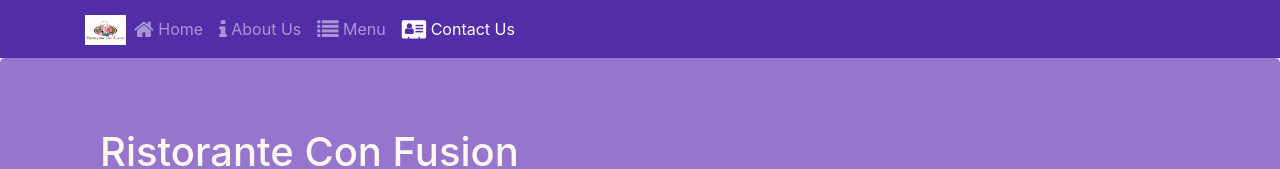
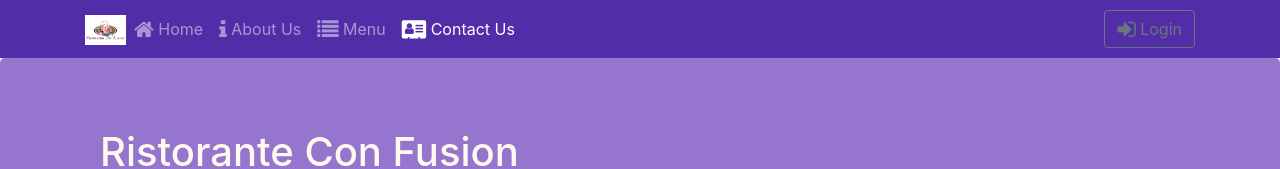
Before and after one commit to juandiegoespinosasantos/confusion, a React (Create React App) app: page /contactus in a window 1280 px wide. Shown: the top 169 px of the page. Built offline with nearby package versions, Linux system fonts and the light colour scheme.

Commit message:
Uncontrolled Form

```diff
--- a/src/components/HeaderComponent.js
+++ b/src/components/HeaderComponent.js
@@ -1,5 +1,5 @@
 import React from 'react';
-import { Navbar, NavbarBrand, Nav, NavbarToggler, Collapse, NavItem, Jumbotron } from 'reactstrap';
+import { Navbar, NavbarBrand, Nav, NavbarToggler, Collapse, NavItem, Jumbotron, Button, Modal, ModalHeader, ModalBody, Form, FormGroup, Label, Input } from 'reactstrap';
 import { NavLink } from 'react-router-dom';
 
 class Header extends React.Component {
@@ -8,9 +8,12 @@
         super(props);
 
         this.toggleNav = this.toggleNav.bind(this);
+        this.toggleModal = this.toggleModal.bind(this);
+        this.handleLogin = this.handleLogin.bind(this);
 
         this.state = {
-            isNavOpen: false
+            isNavOpen: false,
+            isModalOpen: false
         };
     }
 
@@ -18,6 +21,20 @@
         this.setState({
             isNavOpen: !this.state.isNavOpen
         });
+    }
+
+    toggleModal() {
+        this.setState({
+            isModalOpen: !this.state.isModalOpen
+        });
+    }
+
+    handleLogin(event) {
+        event.preventDefault();
+
+        this.toggleModal();
+
+        alert("Username: " + this.username.value + " Password:" + this.password.value + " Remember Me: " + this.rememberme.checked);
     }
 
     render() {
@@ -54,6 +71,14 @@
                                     </NavLink>
                                 </NavItem>
                             </Nav>
+
+                            <Nav className="ml-auto" navbar>
+                                <NavItem>
+                                    <Button outline onClick={this.toggleModal}>
+                                        <span className="fa fa-sign-in fa-lg"></span> Login
+                                    </Button>
+                                </NavItem>
+                            </Nav>
                         </Collapse>
                     </div>
                 </Navbar>
@@ -69,6 +94,32 @@
                         </div>
                     </div>
                 </Jumbotron>
+
+                <Modal isOpen={this.state.isModalOpen} toggle={this.toggleModal}>
+                    <ModalHeader>Login</ModalHeader>
+
+                    <ModalBody>
+                        <Form onSubmit={this.handleLogin}>
+                            <FormGroup>
+                                <Label htmlFor="username">Username</Label>
+                                <Input type="text" id="username" name="username" innerRef={(input) => this.username = input}></Input>
+                            </FormGroup>
+
+                            <FormGroup>
+                                <Label htmlFor="password">Password</Label>
+                                <Input type="password" id="password" name="password" innerRef={(input) => this.password = input}></Input>
+                            </FormGroup>
+
+                            <FormGroup check>
+                                <Label check>
+                                    <Input type="checkbox" name="rememberme" innerRef={(input) => this.rememberme = input} /> Remember Me
+                                </Label>
+                            </FormGroup>
+
+                            <Button type="submit" value="submit" color="primary">Login</Button>
+                        </Form>
+                    </ModalBody>
+                </Modal>
             </ React.Fragment>
         );
     }
```
